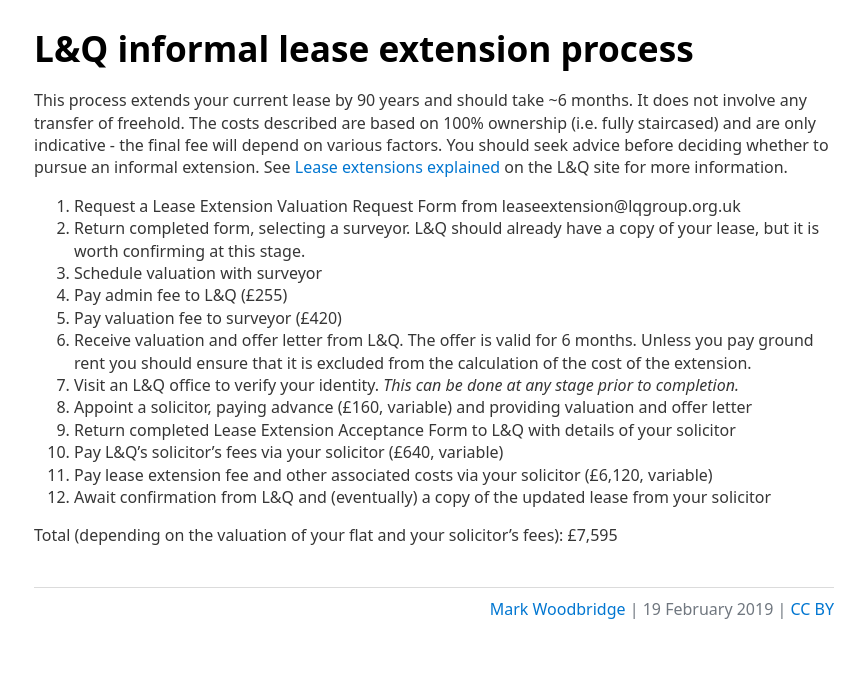
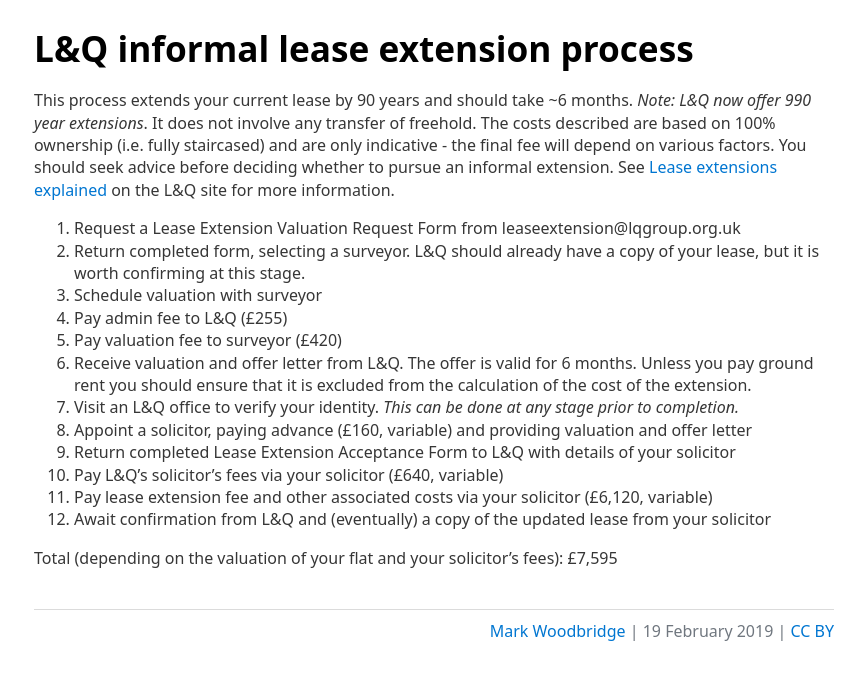
Before and after one commit to mrw34/mrw34.github.com, a Jekyll site: the page built from _posts/2019-02-19-lease_extension.md, in a window 1280 px wide. Shown: the top 680 px of the page, without its empty margins (206-1071 px from the left). Built offline with Jekyll 4.4.1, drawn with Linux system fonts in a browser that asks for light colours; comment, search, counter and statistics services are not loaded.

Commit message:
Update 2019-02-19-lease_extension.md

```diff
--- a/_posts/2019-02-19-lease_extension.md
+++ b/_posts/2019-02-19-lease_extension.md
@@ -2,7 +2,7 @@
 title: L&Q informal lease extension process
 ---
 
-This process extends your current lease by 90 years and should take ~6 months. It does not involve any transfer of freehold. The costs described are based on 100% ownership (i.e. fully staircased) and are only indicative - the final fee will depend on various factors. You should seek advice before deciding whether to pursue an informal extension. See [Lease extensions explained](https://www.lqgroup.org.uk/manage-your-home/homeowners/your-lease-explained/lease-extensions-explained/) on the L&Q site for more information.
+This process extends your current lease by 90 years and should take ~6 months. _Note: L&Q now offer 990 year extensions_. It does not involve any transfer of freehold. The costs described are based on 100% ownership (i.e. fully staircased) and are only indicative - the final fee will depend on various factors. You should seek advice before deciding whether to pursue an informal extension. See [Lease extensions explained](https://www.lqgroup.org.uk/manage-your-home/homeowners/your-lease-explained/lease-extensions-explained/) on the L&Q site for more information.
 
 1. Request a Lease Extension Valuation Request Form from leaseextension@lqgroup.org.uk
 2. Return completed form, selecting a surveyor. L&Q should already have a copy of your lease, but it is worth confirming at this stage.
```
